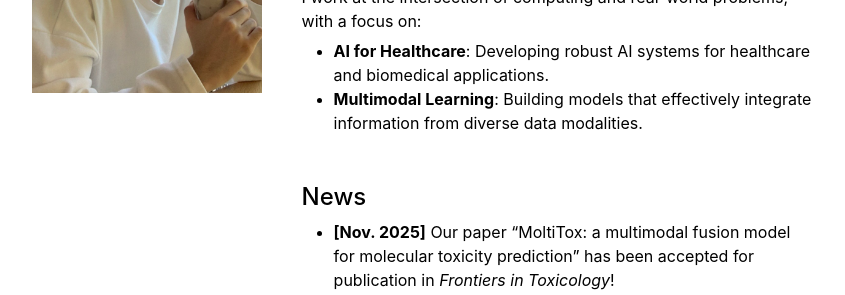
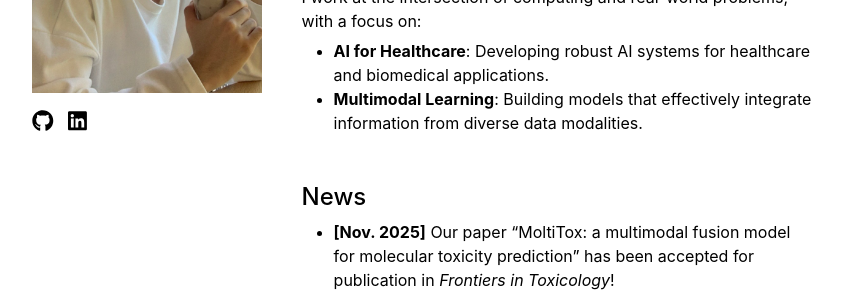
Before and after one commit to junwoop0/junwoop0.github.io, a Jekyll site: the page built from index.md, in a window 1280 px wide. Shown: the part 418-713 px from the top of the page, without its empty margins (217-1062 px from the left). Built offline with Jekyll 4.4.1, drawn with Linux system fonts in a browser that asks for light colours.

Commit message:
update profile

```diff
--- a/_layouts/home.html
+++ b/_layouts/home.html
@@ -6,6 +6,13 @@ layout: default
   <div class="d-flex flex-column flex-md-row mb-5" style="gap: 40px;">
     <div style="flex-shrink: 0;">
       <img src="{{ site.github.url }}/assets/img/profile.jpeg" alt="Home" style="width: 100%; max-width: 300px; height: auto; max-height: 350px; object-fit: cover;">
+      <div class="d-flex align-items-center" style="gap: 14px; font-size: 1.35rem; margin-top: 12px;">
+        {% for item in site.data.settings.social %}
+          <a href="{{ item.link }}" class="text-reset" target="_blank" rel="noopener" aria-label="{{ item.icon | capitalize }}">
+            <i class="fab fa-{{ item.icon }}"></i>
+          </a>
+        {% endfor %}
+      </div>
     </div>
     <div class="d-flex flex-column" style="flex-grow: 1;">
       {{ content }}
```
